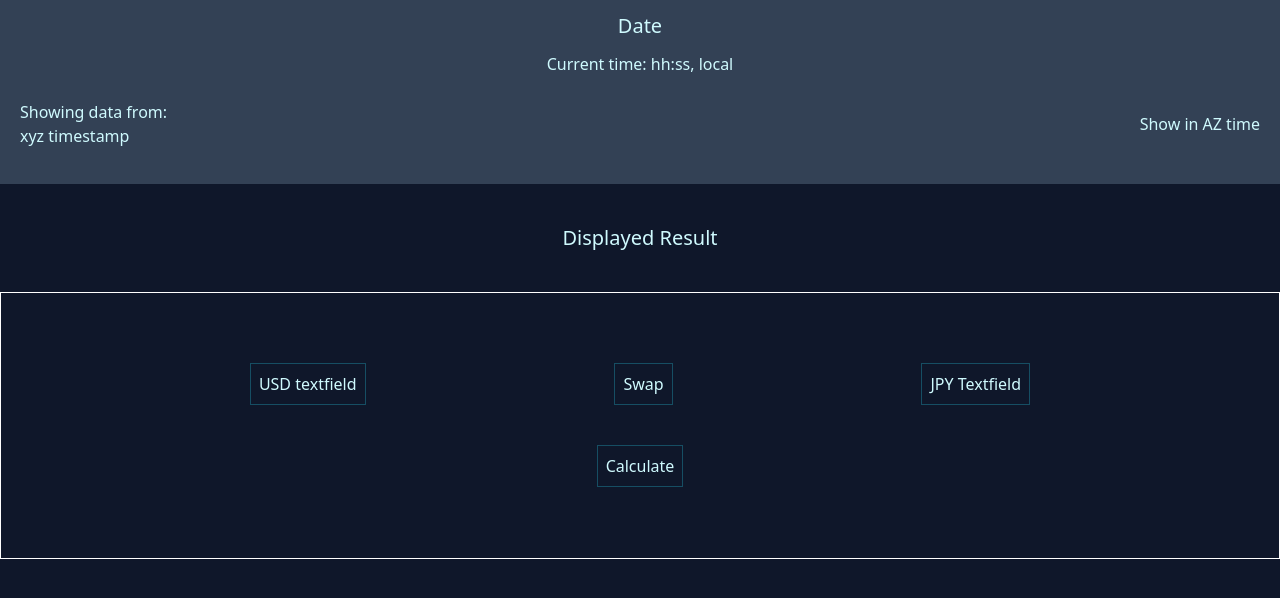
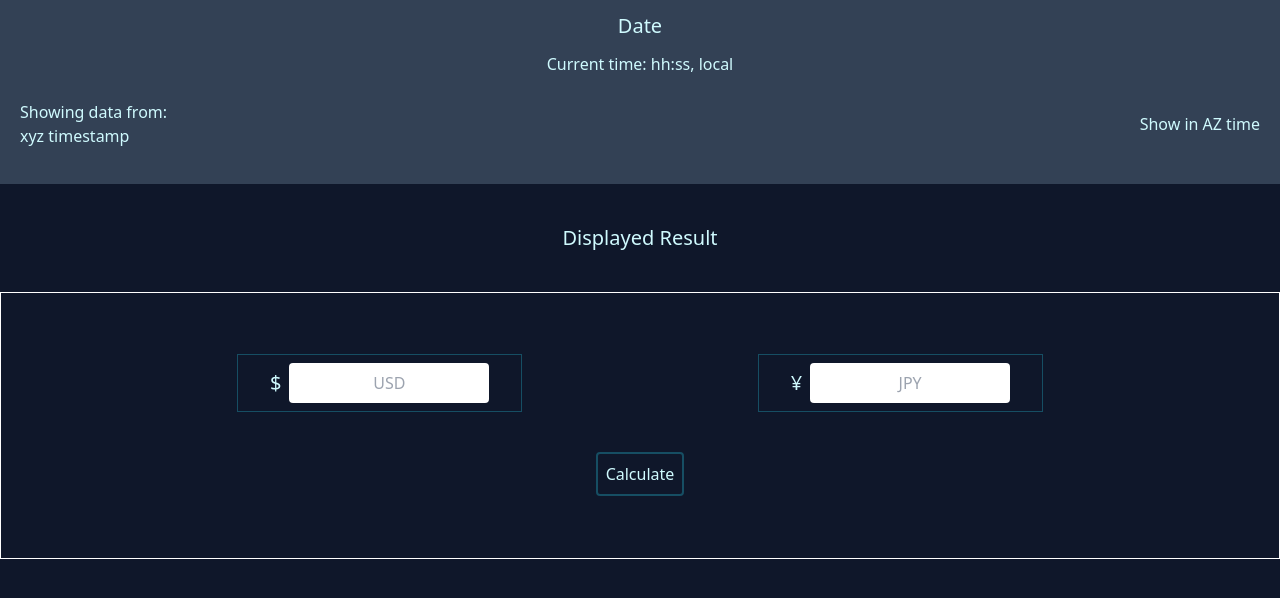
Before and after one commit to LumberJon1/JPY-Converter, a plain HTML site: page dist/index.html in a window 1280 px wide. Drawn offline with nearby package versions, Linux system fonts and the light colour scheme.

Commit message:
Polished some styling and removed swap button, linked script

```diff
--- a/dist/index.html
+++ b/dist/index.html
@@ -33,18 +33,18 @@
         </section>
         <section id="Comparison-Section" class="h-1/3 border border-white flex flex-col justify-center items-center">
             <div class="flex w-full justify-evenly items-center">
-                <div class="my-5 p-2 border border-cyan-900">
-                    USD textfield
+                <div class="my-5 p-2 border border-cyan-900 flex items-center justify-center">
+                    <p class="mr-2 text-xl">$</p>
+                    <input type="text" placeholder="USD" class="w-3/4 rounded p-2 text-center">
                 </div>
-                <div class="my-5 p-2 border border-cyan-900">
-                    <button>Swap</button>
-                </div>
-                <div class="my-5 p-2 border border-cyan-900">
-                    JPY Textfield
+                <div class="my-5 p-2 border border-cyan-900 flex items-center justify-center">
+                    <p class="mr-2 text-xl">&yen;</p>
+                    <input type="text" placeholder="JPY" class="w-3/4 rounded p-2 text-center">
                 </div>
             </div>
-            <button class="my-5 p-2 border border-cyan-900">Calculate</button>
+            <button class="my-5 p-2 border-2 border-cyan-900 rounded">Calculate</button>
         </section>
+        <script src="../src/javascript/script.js"></script>
     </body>
 </main>
 </html>
```
Also changed, not shown: src/javascript/script.js (added).
